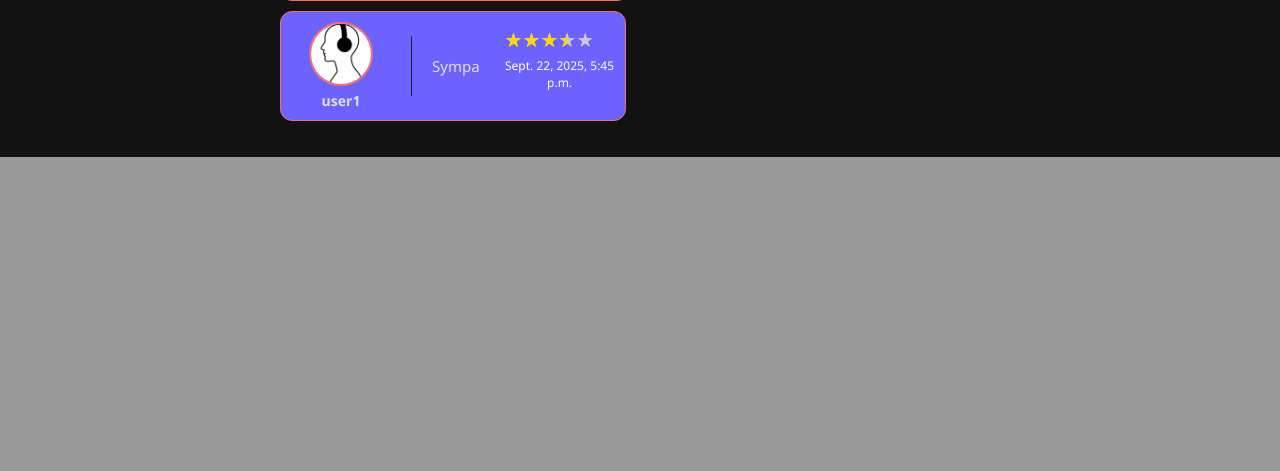
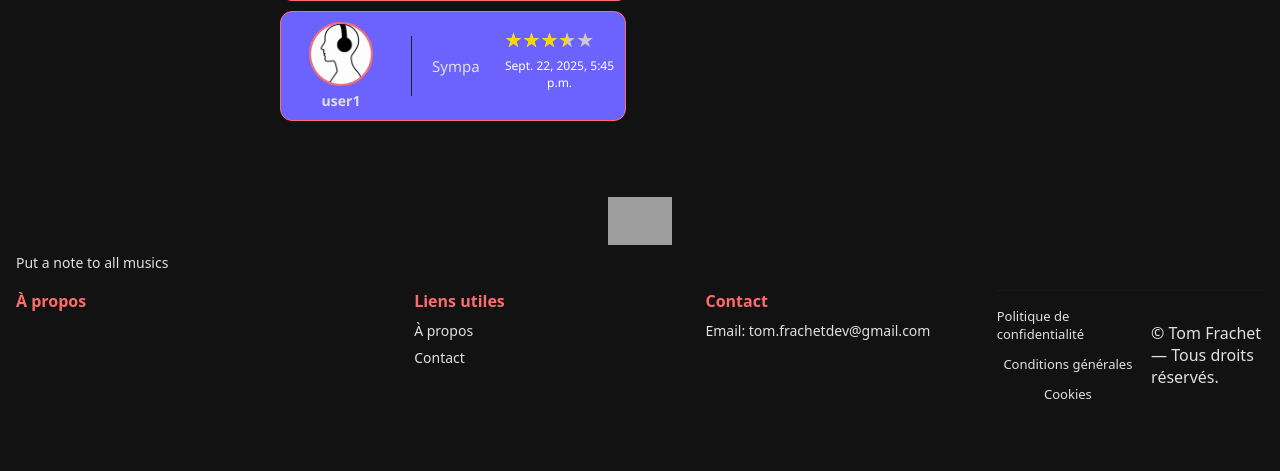
Before and after one commit to PommeDev/MusicBoxNoteDjango, a Django app: page /song/6 in a window 1280 px wide. Shown: the part 897-1368 px from the top of the page. Before the commit the page ends 1054 px from the top, so only its background shows below. Run offline with Django 5.2, Linux system fonts and the light colour scheme; data comes from the database, SQL or seed files in the repository; both versions use the stored data as it was after the commit; data that the repository does not hold is empty; grey boxes are pictures that could not be loaded.

Commit message:
Ajout de quelque modification pratique, corrections du bug de poster une review sans être connecté

```diff
--- a/musicnote/static/musicnote/basestyle.css
+++ b/musicnote/static/musicnote/basestyle.css
@@ -115,6 +115,8 @@ form button {
 }
 
 
+
+
 .range-container{
     display: flex;
     align-items: center;
--- /dev/null
+++ b/musicnote/static/musicnote/footer/style.css
@@ -0,0 +1,82 @@
+:root {
+    /* Couleur principale (titres, boutons) */
+    --color-primary: #6C63FF;       /* violet moderne, doux et lumineux */
+
+    /* Couleur secondaire (accent, hover, boutons secondaires) */
+    --color-secondary: #FF6B6B;     /* rouge/orange vif mais élégant */
+
+    /* Couleur tierce (éléments secondaires, icons) */
+    --color-tierce: #4DB6AC;        /* vert/bleu pastel moderne */
+
+    /* Seconde tierce (alertes, accents subtils) */
+    --color-seco-tierce: #FFA500;   /* orange doux et moderne */
+
+    /* Ombres / overlays / transparences */
+    --color-shade: rgba(77,182,172,0.35); /* vert/bleu pastel translucide */
+
+    /* Fond principal */
+    --color-background: #121212;    /* très sombre, style moderne “dark mode” */
+
+    /* Texte principal */
+    --color-text: #E0E0E0;          /* gris clair pour lisibilité maximale */
+
+    /* Fond clair pour sections / containers */
+    --color-background-text: #1E1E1E; /* gris foncé, contraste doux avec le fond */
+
+    /* Couleurs halo / audio */
+    --halo-main: var(--color-primary);
+    --halo-secondary: var(--color-secondary);
+    --halo-light: var(--color-text);
+}
+
+
+.site-footer{
+  background:var(--bg);
+  color:var(--text);
+  padding:40px 16px;
+  font-family:system-ui,-apple-system,"Segoe UI",Roboto,"Helvetica Neue",Arial;
+}
+.footer-inner{
+  max-width:var(--maxw);
+  margin:0 auto;
+}
+.footer-brand{
+  text-align:center;
+  margin-bottom:20px;
+}
+.footer-logo{ max-height:48px; display:block; margin:0 auto 8px; }
+.footer-desc{ color:var(--muted); margin:0; font-size:14px; }
+
+.footer-columns{
+  display:grid;
+  grid-template-columns:repeat(1,1fr);
+  gap:24px;
+  margin:18px 0 28px;
+}
+.footer-columns .col h3{ margin:0 0 8px; font-size:16px; }
+.footer-columns p, .footer-columns li{ color:var(--muted); font-size:14px; line-height:1.5; }
+
+.footer-columns ul{ list-style:none; padding:0; margin:0; }
+.footer-columns ul li{ margin:6px 0; }
+
+
+.socials{ margin-top:12px; display:flex; gap:8px; }
+.social-link{
+  display:inline-flex; align-items:center; justify-content:center;
+  width:36px; height:36px; border-radius:6px; background:rgba(255,255,255,0.04);
+  color:var(--text); text-decoration:none; font-weight:600; font-size:13px;
+}
+
+.footer-bottom{ display:flex; flex-direction:column; gap:12px; align-items:center; border-top:1px solid rgba(255,255,255,0.03); padding-top:16px; }
+.legal-links{ display:flex; gap:12px; flex-wrap:wrap; justify-content:center; }
+.legal-links a{ color:var(--muted); text-decoration:none; font-size:13px; }
+copyright{ color:var(--muted); font-size:13px; }
+
+/* Responsive */
+@media(min-width:720px){
+  .footer-columns{ grid-template-columns: 1.4fr 1fr 1fr 1fr; align-items:start; }
+  .footer-brand{ text-align:left; margin-bottom:0; }
+  .footer-inner{ display:block; }
+  .footer-bottom{ flex-direction:row; justify-content:space-between; align-items:center; }
+}
+.sr-only{ position:absolute; left:-10000px; top:auto; width:1px; height:1px; overflow:hidden; }
--- a/musicnote/templates/musicnote/song.html
+++ b/musicnote/templates/musicnote/song.html
@@ -13,6 +13,7 @@
     <link rel="stylesheet" href="{% static 'musicnote/basestyle.css' %}">
     <link rel="stylesheet" href="{% static 'musicnote/songstyle.css' %}">
     <link rel="stylesheet" href="{% static 'musicnote/Menu/style.css' %}">
+    <link rel="stylesheet" href="{% static 'musicnote/footer/style.css' %}">
 
     <title>{{ songData.name }}</title>
 </head>
@@ -168,7 +169,13 @@
                         <input type="range" name="note" min="0" max="10" step="1" value='5' oninput="this.nextElementSibling.value = this.value" required>
                         <output>5</output>
                     </div>
-                    <button type="submit" >Post</button>
+                    {% if user.is_authenticated %}
+                        <button type="submit" >Post</button>
+
+                    {% else %}
+                        <a id="button-like" href="{% url 'musicnote:login' %}?next={{ request.path }}"><button type="button" onclick="">Connectez Vous</button></a>
+                    {% endif %}
+
 
                     </form>
 
@@ -293,6 +300,48 @@
 
 
 
+    <footer class="site-footer" role="contentinfo">
+        <div class="footer-inner">
+            <div class="footer-brand">
+            <img src="logo.png" alt="Logo Votre Entreprise" class="footer-logo" />
+            <p class="footer-desc">Put a note to all musics</p>
+            </div>
+
+            <div class="footer-columns">
+            <div class="col">
+                <h3>À propos</h3>
+                <p></p>
+            </div>
+
+            <div class="col">
+                <h3>Liens utiles</h3>
+                <ul>
+                <li><a href="/about">À propos</a></li>
+                <li><a href="/contact">Contact</a></li>
+                </ul>
+            </div>
+
+            <div class="col">
+                <h3>Contact</h3>
+                <ul class="contact-list">
+                <li>Email: <a href="mailto:tom.frachetdev@gmail.com">tom.frachetdev@gmail.com</a></li>
+                </ul>
+            </div>
+
+            <div class="footer-bottom">
+            <div class="legal-links">
+                <a href="/privacy">Politique de confidentialité</a>
+                <a href="/terms">Conditions générales</a>
+                <a href="/cookies">Cookies</a>
+            </div>
+            <div class="copyright">
+                &copy; <span id="year"></span> Tom Frachet — Tous droits réservés.
+            </div>
+            </div>
+        </div>
+    </footer>
+
+
 
 
 
--- a/musicnote/views.py
+++ b/musicnote/views.py
@@ -239,7 +239,7 @@ def signup_view(request):
         if form.is_valid():
             user = form.save()  # crée l’utilisateur
             login(request, user)  # connecte directement après inscription
-            return redirect("musicnote:index")  # redirige vers l’accueil
+            return redirect(request.META.get('HTTP_REFERER', '/'))  # redirige vers l’accueil
     else:
         form = UserCreationForm()
     return render(request, "musicnote/signup.html", {"form": form})
@@ -251,7 +251,8 @@ def login_view(request):
         if form.is_valid():
             user = form.get_user()
             login(request, user)
-            return redirect("musicnote:index")  # redirige vers la page d’accueil
+            next_url = request.GET.get('next') or request.POST.get('next') or '/'
+            return redirect(next_url)
     else:
         form = AuthenticationForm()
     return render(request, "musicnote/login.html", {"form": form})
```
Also changed, not shown: musicbox/settings.py (+15 -1 lines), db.sqlite3.
